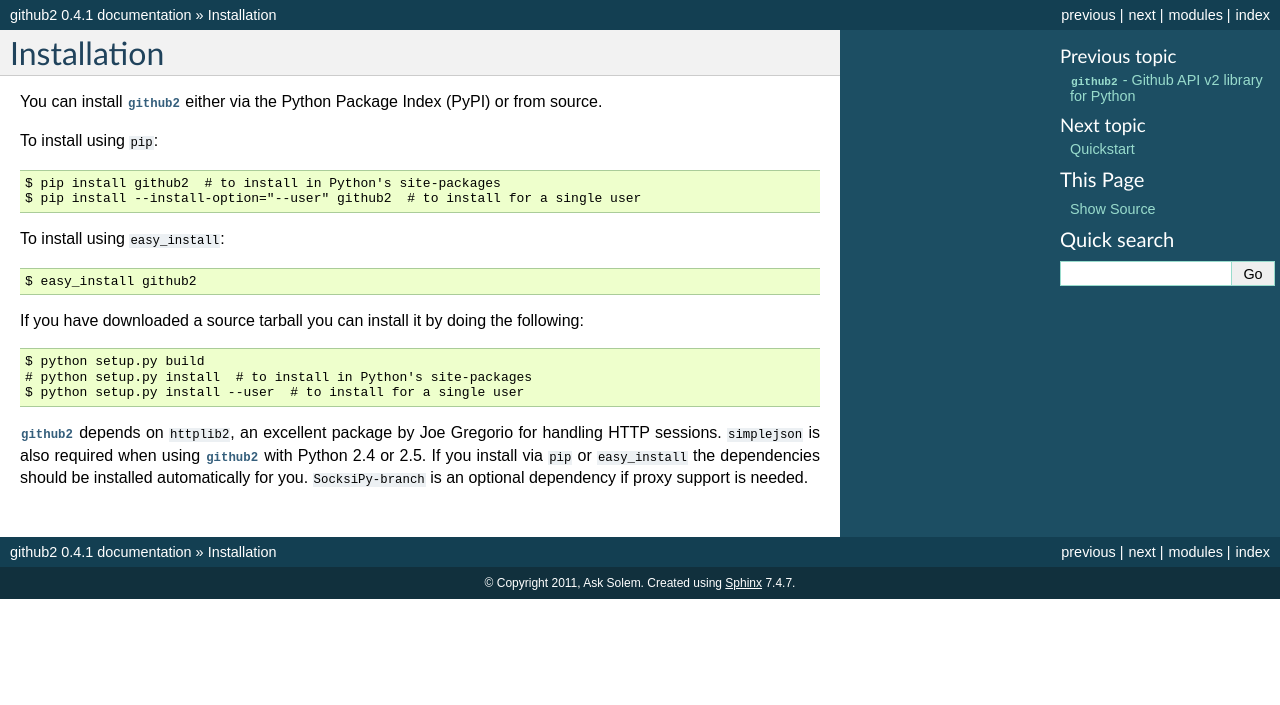
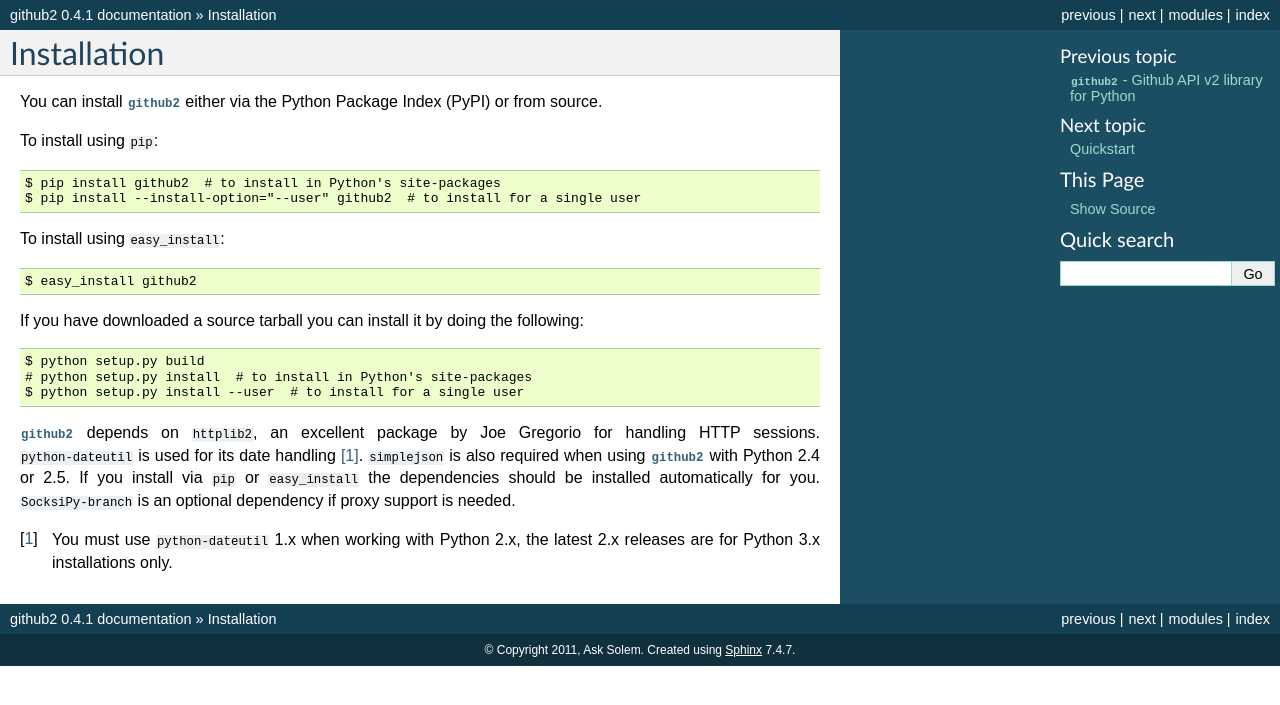
Before and after one commit to ask/python-github2, a Sphinx documentation site: the page built from doc/install.rst, in a window 1280 px wide. Shown: the top 705 px of the page. Built offline with Sphinx 7.4.7, drawn with Linux system fonts in a browser that asks for light colours; cross-references to code outside the pages are shown as plain code.

Commit message:
Added python-dateutil to requirements.

```diff
--- a/doc/install.rst
+++ b/doc/install.rst
@@ -21,8 +21,11 @@
     $ python setup.py install --user  # to install for a single user
 
 :mod:`github2` depends on :pypi:`httplib2`, an excellent package by Joe Gregorio
-for handling HTTP sessions.  :pypi:`simplejson` is also required when using
-:mod:`github2` with Python 2.4 or 2.5.  If you install via :pypi:`pip` or
-:pypi:`easy_install <setuptools>` the dependencies should be installed
-automatically for you.  :pypi:`SocksiPy-branch` is an optional dependency if
-proxy support is needed.
+for handling HTTP sessions.  :pypi:`python-dateutil` is used for its date
+handling [#]_.  :pypi:`simplejson` is also required when using :mod:`github2`
+with Python 2.4 or 2.5.  If you install via :pypi:`pip` or :pypi:`easy_install
+<setuptools>` the dependencies should be installed automatically for you.
+:pypi:`SocksiPy-branch` is an optional dependency if proxy support is needed.
+
+.. [#] You must use :pypi:`python-dateutil` 1.x when working with Python 2.x,
+       the latest 2.x releases are for Python 3.x installations only.
--- a/setup.py
+++ b/setup.py
@@ -15,7 +15,10 @@
 
 extra = {}
 if sys.version_info >= (3,):
+    install_requires.append('python-dateutil >= 2.0')
     extra['use_2to3'] = True
+else:
+    install_requires.append('python-dateutil < 2.0')
 
 long_description = (codecs.open('README.rst', "r", "utf-8").read()
     + "\n" + codecs.open('NEWS.rst', "r", "utf-8").read())
```
